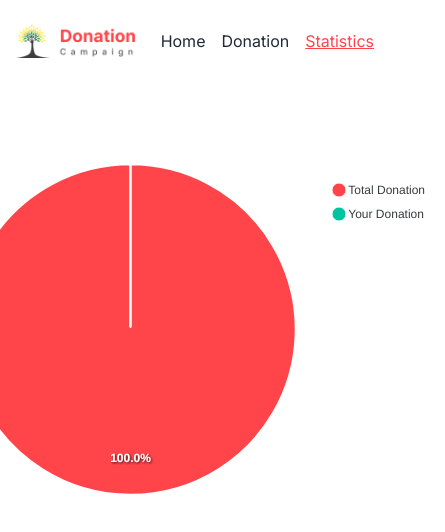
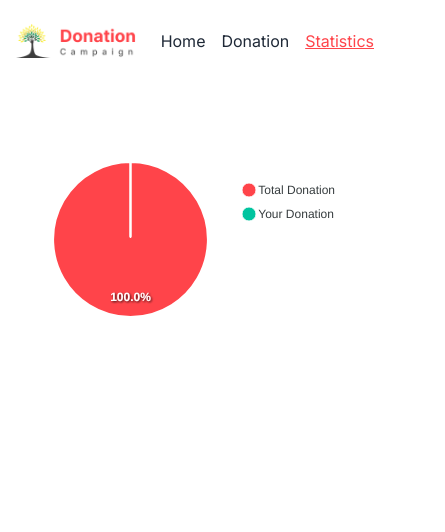
Before and after one commit to saidureg/donation-campaign, a React (Vite) app: page /statistics in a window 390 px wide. Shown: the top 532 px of the page, 445 px wide, since content can reach past the window. Built offline with nearby package versions, Linux system fonts and the light colour scheme.

Commit message:
make pie chart is responsive

```diff
--- a/src/pages/Statistics/Statistics.jsx
+++ b/src/pages/Statistics/Statistics.jsx
@@ -19,8 +19,7 @@ const Statistics = () => {
     <div className="container-fluid mb-3 flex justify-center my-24">
       <Chart
         type="pie"
-        width={500}
-        height={500}
+        className="w-[320px] md:w-[420px] lg:w-[520px]"
         series={totalDonation}
         options={{
           noData: { text: "Empty Data" },
```
